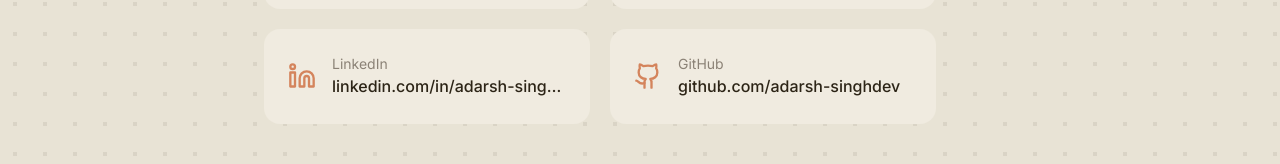
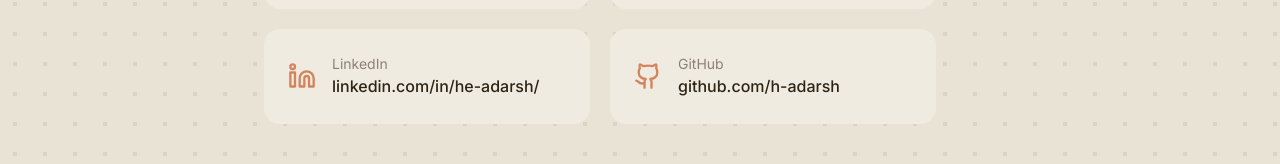
Before and after one commit to adarsh-singhdev/portfolio-website, a React (Vite) app: page / in a window 1280 px wide. Shown: the part 7211-7375 px from the top of the page. Built offline with nearby package versions, Linux system fonts and the light colour scheme.

Commit message:
username change

```diff
--- a/src/components/Blog.jsx
+++ b/src/components/Blog.jsx
@@ -76,7 +76,7 @@ UNIX was an operating system built at Bell Labs decades ago. The original UNIX i
 Linux is not an operating system by itself. It’s a kernel created by Linus Torvalds in 1991. To make it usable, Linux is bundled with tools like the GNU toolchain and other software to form complete Linux distributions such as Ubuntu, Debian, or Red Hat.
 
 Think of UNIX as the parent concept. macOS is a UNIX-based OS, while Linux is a kernel used in many operating systems.
-I have also created a repo where I am collecting useful Linux commands for DevOps learners: https://github.com/adarsh-singhdev/linux-for-devops`,
+I have also created a repo where I am collecting useful Linux commands for DevOps learners: https://github.com/h-adarsh/linux-for-devops`,
     },
     {
       id: 5,
--- a/src/components/Contact.jsx
+++ b/src/components/Contact.jsx
@@ -22,15 +22,15 @@ const Contact = () => {
     },
     {
       label: 'LinkedIn',
-      value: 'linkedin.com/in/adarsh-singh-/',
+      value: 'linkedin.com/in/he-adarsh/',
       icon: Linkedin,
-      action: 'https://www.linkedin.com/in/adarsh-singh-/',
+      action: 'https://www.linkedin.com/in/he-adarsh/',
     },
     {
       label: 'GitHub',
-      value: 'github.com/adarsh-singhdev',
+      value: 'github.com/h-adarsh',
       icon: Github,
-      action: 'https://github.com/adarsh-singhdev',
+      action: 'https://github.com/h-adarsh',
     },
   ];
 
--- a/src/components/Projects.jsx
+++ b/src/components/Projects.jsx
@@ -14,7 +14,7 @@ const Projects = () => {
         'Chrome Extension using Google Gemini API for AI-powered summarization of articles and research papers. Features dark mode, text-to-speech, and one-click export.',
       techStack: ['JavaScript (ES6+)', 'Chrome Extension APIs', 'Google Gemini API', 'HTML5', 'CSS3'],
       date: 'Aug 2025',
-      repoLink: 'https://github.com/adarsh-singhdev/Gemini-AI-Summarizer',
+      repoLink: 'https://github.com/h-adarsh/Gemini-AI-Summarizer',
     },
     {
       title: 'Arcane Pass CLI',
@@ -23,7 +23,7 @@ const Projects = () => {
         'Engineered a serverless CLI password manager with AES-256 encryption for secure credential storage. Features include rapid terminal-based access, local-first architecture, and developer-optimized commands for seamless integration into coding workflows.',
       techStack: ['Node.js', 'CLI', 'AES-256', 'Serverless'],
       date: 'Sep 2025',
-      repoLink: 'https://github.com/adarsh-singhdev/arcane-pass-cli',
+      repoLink: 'https://github.com/h-adarsh/arcane-pass-cli',
     },
     {
       title: 'CurrenSync',
@@ -33,7 +33,7 @@ const Projects = () => {
       techStack: ['React.js', 'REST APIs', 'JavaScript (ES6+)', 'Tailwind CSS'],
       date: 'Dec 2024',
       liveLink: 'https://currensync.pages.dev/',
-      repoLink: 'https://github.com/adarsh-singhdev/CurrenSync',
+      repoLink: 'https://github.com/h-adarsh/CurrenSync',
     },
     {
       title: 'NikeNest',
@@ -43,7 +43,7 @@ const Projects = () => {
       techStack: ['React.js', 'Vite', 'Tailwind CSS', 'JavaScript (ES6+)'],
       date: 'Jan 2025',
       liveLink: 'https://nikenest.pages.dev/',
-      repoLink: 'https://github.com/adarsh-singhdev/NikeNest',
+      repoLink: 'https://github.com/h-adarsh/NikeNest',
     },
     {
       title: 'Snip.ly',
@@ -62,7 +62,7 @@ const Projects = () => {
       ],
       date: 'Feb 2025',
       liveLink: 'https://snip-ly.pages.dev/',
-      repoLink: 'https://github.com/adarsh-singhdev/snip.ly',
+      repoLink: 'https://github.com/h-adarsh/snip.ly',
     },
   ];
 
```
